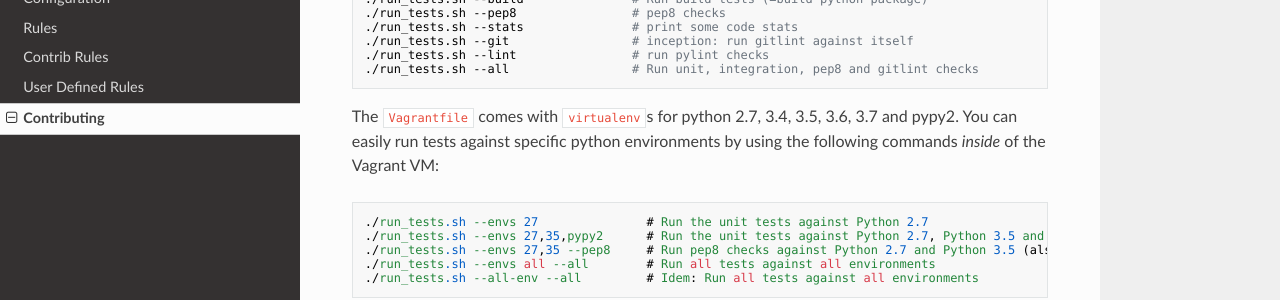
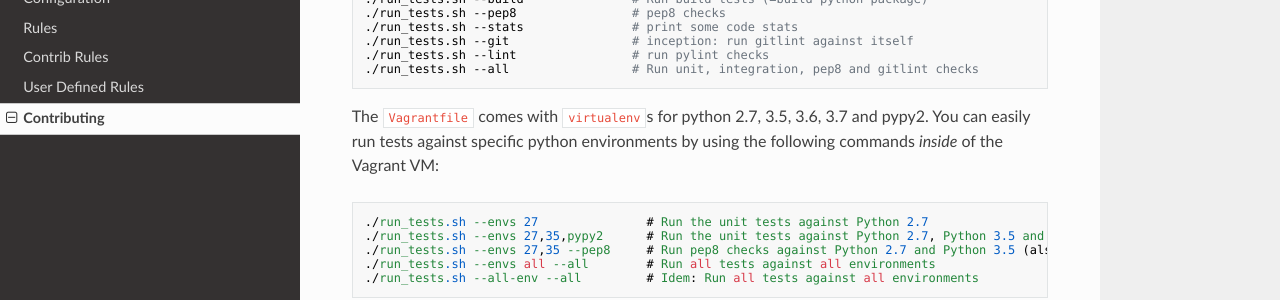
Before and after one commit to jorisroovers/gitlint, an MkDocs documentation site: the page built from docs/contributing.md, in a window 1280 px wide and 900 px high, scrolled down 986 px. Shown: the part 151-451 px from the top of the window. Built offline with MkDocs 1.6.1, drawn with Linux system fonts in a browser that asks for light colours; nearby versions of some CDN libraries.

Commit message:
Drop support for Python 3.4
Python 3.4 has reached EOL and an increasing number of gitlint's
dependencies have dropped support which makes it hard to maintain.

````diff
--- a/.travis.yml
+++ b/.travis.yml
@@ -4,8 +4,6 @@
     - os: osx
   include:
     - python: "2.7"
-      os: linux
-    - python: "3.4"
       os: linux
     - python: "3.5"
       os: linux
--- a/docs/contributing.md
+++ b/docs/contributing.md
@@ -55,7 +55,7 @@
 ./run_tests.sh --all                 # Run unit, integration, pep8 and gitlint checks
 ```
 
-The ```Vagrantfile``` comes with ```virtualenv```s for python 2.7, 3.4, 3.5, 3.6, 3.7 and pypy2.
+The ```Vagrantfile``` comes with ```virtualenv```s for python 2.7, 3.5, 3.6, 3.7 and pypy2.
 You can easily run tests against specific python environments by using the following commands *inside* of the Vagrant VM:
 ```
 ./run_tests.sh --envs 27               # Run the unit tests against Python 2.7
--- a/requirements.txt
+++ b/requirements.txt
@@ -2,5 +2,4 @@
 wheel==0.33.4
 Click==7.0
 sh==1.12.14; sys_platform != 'win32' # sh is not supported on windows
-arrow==0.14.2; python_version != '3.4'
-arrow==0.13.2; python_version == '3.4'
+arrow==0.14.2;
--- a/setup.py
+++ b/setup.py
@@ -53,7 +53,6 @@
         "Operating System :: OS Independent",
         "Programming Language :: Python",
         "Programming Language :: Python :: 2.7",
-        "Programming Language :: Python :: 3.4",
         "Programming Language :: Python :: 3.5",
         "Programming Language :: Python :: 3.6",
         "Programming Language :: Python :: 3.7",
@@ -72,9 +71,6 @@
     extras_require={
         ':python_version != "3.4"': [
             'arrow==0.14.2',
-        ],
-        ':python_version == "3.4"': [
-            'arrow==0.13.2',
         ],
         ':sys_platform != "win32"': [
             'sh==1.12.14',
````
Also changed, not shown: CHANGELOG.md (+2 -0 lines), docs/index.md (+1 -1 lines), 3 other files.
